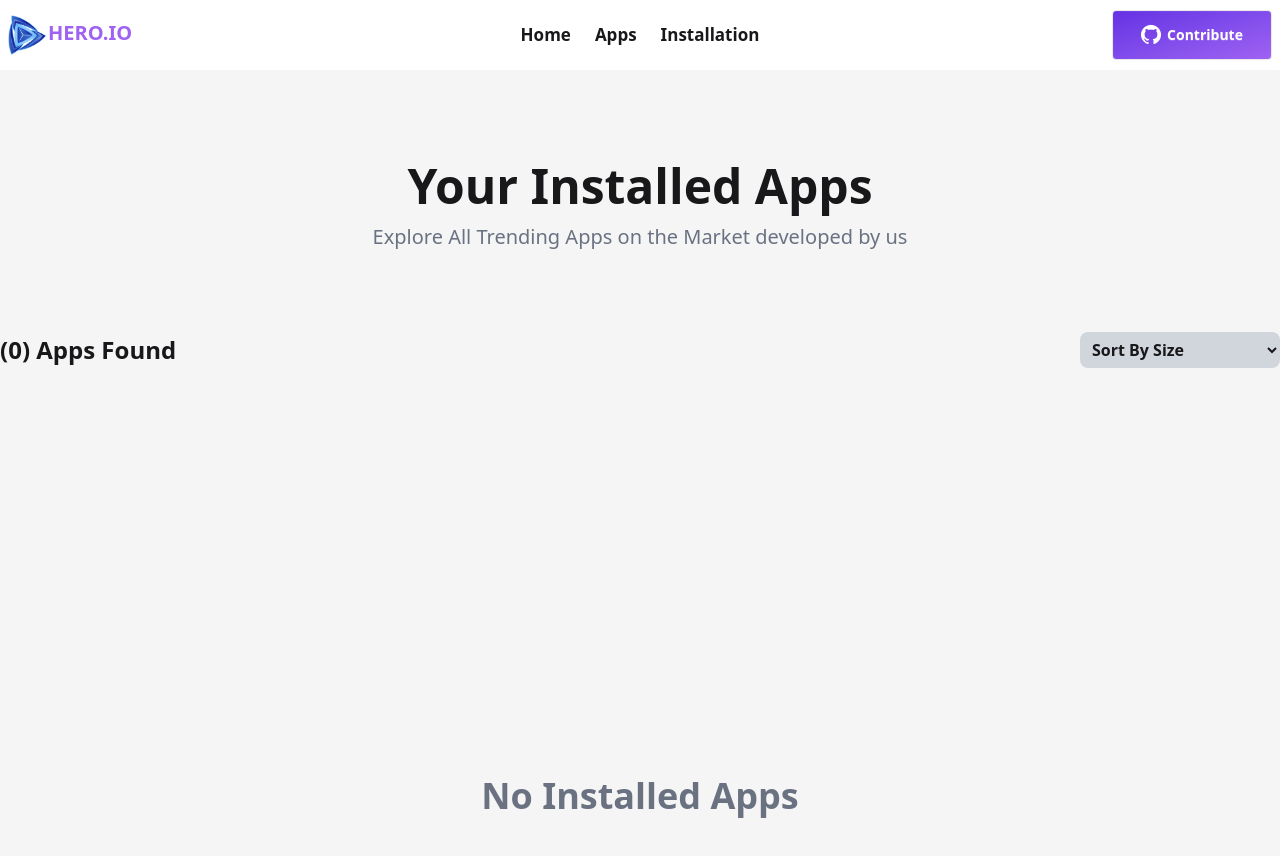
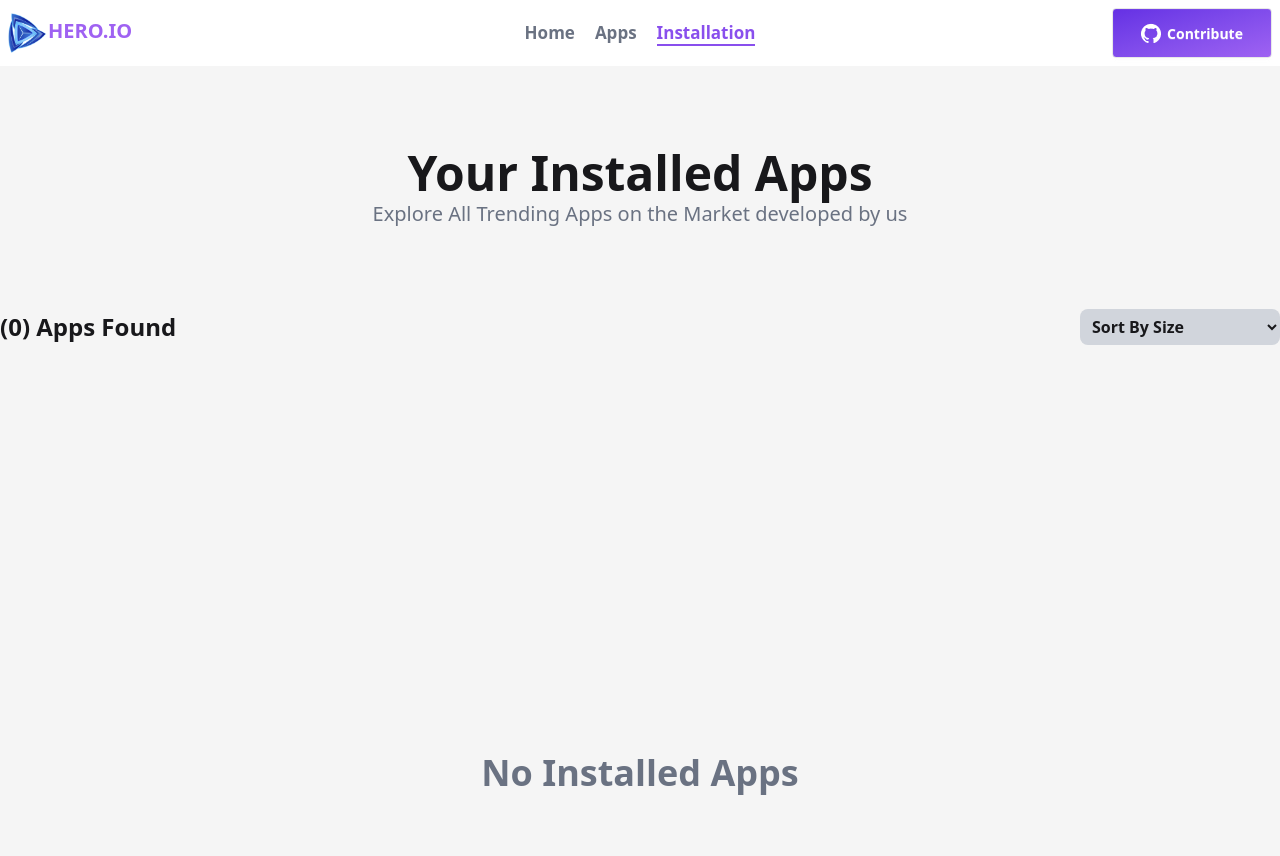
Before and after one commit to mehedihasan770/my-assignment-8, a React (Vite) app: page /installation in a window 1280 px wide. Shown: the top 856 px of the page. Built offline with nearby package versions, Linux system fonts and the light colour scheme.

Commit message:
button disabled color and logic improvements and fixt bug problem

```diff
--- a/package.json
+++ b/package.json
@@ -16,6 +16,7 @@
     "react-dom": "^19.1.1",
     "react-router": "^7.9.3",
     "react-spinners": "^0.17.0",
+    "react-toastify": "^11.0.5",
     "recharts": "^3.2.1",
     "tailwindcss": "^4.1.14"
   },
--- a/src/Components/Navber/Navber.jsx
+++ b/src/Components/Navber/Navber.jsx
@@ -1,11 +1,12 @@
-import { Link } from "react-router";
+import { Link, NavLink } from "react-router";
 import githubimg from '../../assets/Vector.png'
 import logoimg from '../../assets/logo.png'
 
 const Navber = () => {
+
   return (
-    <div className="shadow-sm bg-base-100">
-    <div className="navbar bg-base-100 max-w-[1700px] mx-auto">
+    <div className="shadow-b-sm bg-base-100">
+    <div className="navbar shadow-b-sm bg-base-100 max-w-[1700px] mx-auto">
       <div className="navbar-start">
         <div className="dropdown">
           <div tabIndex={0} role="button" className="btn btn-ghost lg:hidden">
@@ -29,22 +30,22 @@ const Navber = () => {
             tabIndex={0}
             className="menu menu-sm dropdown-content bg-base-100 rounded-box z-1 mt-3 w-52 p-2 shadow"
           >
-            <li><Link to={'/'}>Home</Link></li>
-            <li><Link to={'/apps'}>Apps</Link></li>
-            <li><Link to={'/installation'}>Installation</Link></li>
+            <li><NavLink to={'/'} className={({isActive}) => isActive ? "text-[#894FED] border-2" : 'text-gray-500'}>Home</NavLink></li>
+            <li><NavLink to={'/apps'} className={({isActive}) => isActive ? "text-[#894FED] border-2" : 'text-gray-500'}>Apps</NavLink></li>
+            <li><NavLink to={'/installation'} className={({isActive}) => isActive ? "text-[#894FED] border-2" : 'text-gray-500'}>Installation</NavLink></li>
           </ul>
         </div>
         <Link to={'/'}><p className="text-xl font-bold text-[#9F62F2]"><img className="inline-block" src={logoimg} alt="" width={'40px'}/>HERO.IO</p></Link>
       </div>
       <div className="navbar-center hidden lg:flex">
-        <ul className="menu menu-horizontal px-1 font-semibold text-[17px]">
-            <li><Link to={'/'}>Home</Link></li>
-            <li><Link to={'/apps'}>Apps</Link></li>
-            <li><Link to={'/installation'}>Installation</Link></li>
+        <ul className=" flex space-x-5 px-1 font-semibold text-[17px]">
+            <li><NavLink to={'/'} className={({isActive}) => isActive ? "text-[#894FED] border-b-2" : 'text-gray-500'}>Home</NavLink></li>
+            <li><NavLink to={'/apps'} className={({isActive}) => isActive ? "text-[#894FED] border-b-2" : 'text-gray-500'}>Apps</NavLink></li>
+            <li><NavLink to={'/installation'} className={({isActive}) => isActive ? "text-[#894FED] border-b-2" : 'text-gray-500'}>Installation</NavLink></li>
         </ul>
       </div>
       <div className="navbar-end">
-        <a href="https://github.com/mehedihasan770" target="blank"><button className="btn bg-gradient-to-br to-[#9F62F2] from-[#6530E4] py-6 px-7 text-white"><img src={githubimg} alt="" />Contribute</button></a>
+        <a href="https://github.com/mehedihasan770" target="blank"><button className="btn bg-gradient-to-br to-[#9F62F2] from-[#6530E4] md:py-6 md:px-7 text-white"><img src={githubimg} alt="" />Contribute</button></a>
       </div>
     </div>
     </div>
--- a/src/Hoks/LocleStoregData.jsx
+++ b/src/Hoks/LocleStoregData.jsx
@@ -1,3 +1,5 @@
+import { toast } from "react-toastify";
+
 const getLocleStorgData = () => {
     const getLocleData = localStorage.getItem('appData');
 
@@ -17,7 +19,7 @@ const addAppsDataToLocleStoreg = (id) => {
         return
     }
     else{
-        alert ('Installed')
+        toast ('✅ App Installed Done')
         appsData.push(id)
         const app = JSON.stringify(appsData)
         localStorage.setItem('appData',app)
@@ -28,7 +30,7 @@ const removeAppsDataForLocleStoreg = id => {
     const appsData = getLocleStorgData()
 
     const findAppData = appsData.filter(app => app.id !== id.id)
-    alert ('your app removet')
+    toast ('❌Your App Uninstall Done')
     localStorage.setItem('appData', JSON.stringify(findAppData))
 }
 
--- a/src/Layout/MainLayout/MainLayout.jsx
+++ b/src/Layout/MainLayout/MainLayout.jsx
@@ -3,6 +3,7 @@ import Navber from "../../Components/Navber/Navber";
 import Footer from "../../Components/Footer/Footer";
 import { useAppsJsonData } from "../../Hoks/DataFetch";
 import Loading from "../../Components/Loading/Loading";
+import { ToastContainer } from "react-toastify";
 
 const MainLayout = () => {
     const {loading} = useAppsJsonData()
@@ -17,6 +18,7 @@ const MainLayout = () => {
                     </div>
                 }
             <Footer/>
+            <ToastContainer/>
         </div>
     );
 };
--- a/src/Pages/Apps/Apps.jsx
+++ b/src/Pages/Apps/Apps.jsx
@@ -38,11 +38,11 @@ const Apps = () => {
             </div>
             <div className="mb-7 flex flex-col-reverse md:flex-row justify-center items-center md:justify-between">
                 <h1 className="font-bold mt-5 md:mt-0 text-center md:text-left text-[24px]">({changeAppData.length}) Apps Found</h1>
-                <input type="search" value={searchValue} onChange={handleOnChange} name="search Apps" placeholder="Search apps" className="border border-gray-300 rounded-md p-2 text-black max-w-96 md:w-96 placeholder-gray-400 outline-none"/>
+                <input type="search" value={searchValue} onChange={handleOnChange} name="search Apps" placeholder="🔍 Search apps" className="border border-gray-300 rounded-md p-2 text-black max-w-96 md:w-96 placeholder-gray-400 outline-none"/>
             </div>
             <div className="grid grid-cols-1 md:grid-cols-3 lg:grid-cols-4 gap-8 py-9">
                 {
-                    load ? <div className="md:h-90 md:w-[1700px] flex justify-center items-center"><h1><MoonLoader color="blue"/></h1></div> : changeAppData.length === 0 ? <NoAppsFound/> : changeAppData.map(appData => (<Card key={appData.id} appData={appData}/>))
+                    load ? <div className="lg:h-90 md:w-[800px] lg:w-[1700px] flex justify-center items-center"><h1><MoonLoader color="blue"/></h1></div> : changeAppData.length === 0 ? <div className="lg:h-90 text-center md:w-[800px] lg:w-[1700px] flex justify-center items-center"><h1 className="text-5xl font-bold text-gray-400">No Apps Found</h1></div> : changeAppData.map(appData => (<Card key={appData.id} appData={appData}/>))
                 }
             </div>
         </div>
--- a/src/Pages/AppsDetails/AppsDetails.jsx
+++ b/src/Pages/AppsDetails/AppsDetails.jsx
@@ -102,7 +102,7 @@ const AppsDetails = () => {
                             </div>
                         </div>
                         <div className='w-60 md:w-auto mx-auto mt-5 md:mt-0'>
-                            <button onClick={() => {handleSetData(appDatas), handleChackLoleData()}} className='btn w-65 p-6 border-0 bg-[#00D390] font-semibold text-white text-[17px] mt-3'>{appIntalled ? 'Intalled' : `Installed Now (${size} MB)`}</button>
+                            <button onClick={() => {handleSetData(appDatas), handleChackLoleData()}} className={`btn w-65 p-6 border-0 ${appIntalled ? 'bg-green-600 disabled:cursor-not-allowed' : 'bg-[#00D390]'} font-semibold text-white text-[17px] mt-3`}>{appIntalled ? 'Installed' : `Installed Now (${size} MB)`}</button>
                         </div>
                     </div>
                 </div>
--- a/src/Pages/Installation/Installation.jsx
+++ b/src/Pages/Installation/Installation.jsx
@@ -36,12 +36,12 @@ const Installation = () => {
         <div>
             <div className="max-w-[1700px] mx-auto">
                 <div className="py-20">
-                    <h1 className="text-[48px] font-bold text-center">Your Installed Apps</h1>
+                    <h1 className="text-4xl md:text-[48px] font-bold text-center">Your Installed Apps</h1>
                     <p className="text-center text-[20px] text-gray-500">Explore All Trending Apps on the Market developed by us</p>
                 </div>
                 <div className="mb-7 flex flex-col-reverse md:flex-row md:justify-between">
                     <h1 className="font-bold mt-5 md:mt-0 text-center md:text-left text-[24px]">({installedApps.length}) Apps Found</h1>
-                    <select name="Sotr by size" id="" value={sort} onChange={handleOnChange} className="w-50 rounded-lg bg-gray-300 px-2 font-semibold">
+                    <select name="Sotr by size" id="" value={sort} onChange={handleOnChange} className="w-50 h-10 md:h-auto mx-auto md:mx-0 rounded-lg bg-gray-300 px-2 font-semibold">
                         <option value="Sort By Size">Sort By Size</option>
                         <option  value="High to Low">High to Low</option>
                         <option value="Low to High">Low to High</option>
```
Also changed, not shown: src/assets/fi_54481 (1).png (added), 1 other file (tests, documents, lock files or other folders).
